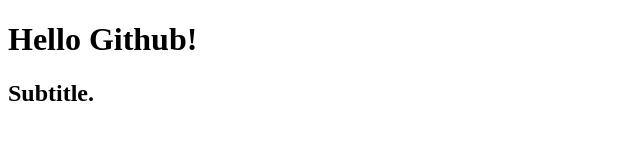
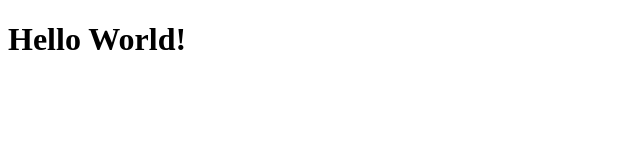
Before and after one commit to yong-paru/github_test, a plain HTML site: page index.html in a window 1280 px wide. Shown: the whole page, without its empty margins (0-640 px from the left). Drawn offline with Linux system fonts and the light colour scheme.

Commit message:
[update] hello world!

```diff
--- a/index.html
+++ b/index.html
@@ -6,8 +6,7 @@
   <title>Document</title>
 </head>
 <body>
-  <h1>Hello Github!</h1>
-  <h2>Subtitle.</h2>
+  <h1>Hello World!</h1>
 
 </body>
 </html>
```
